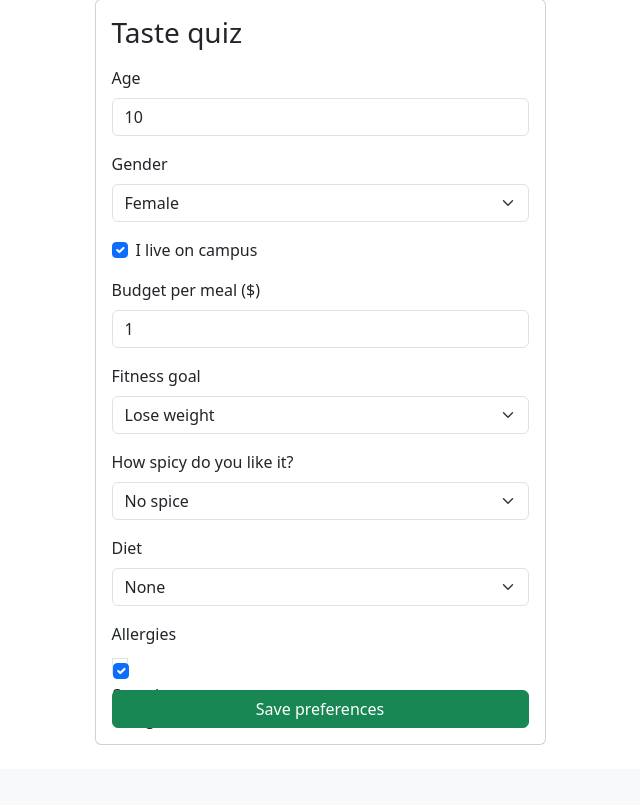
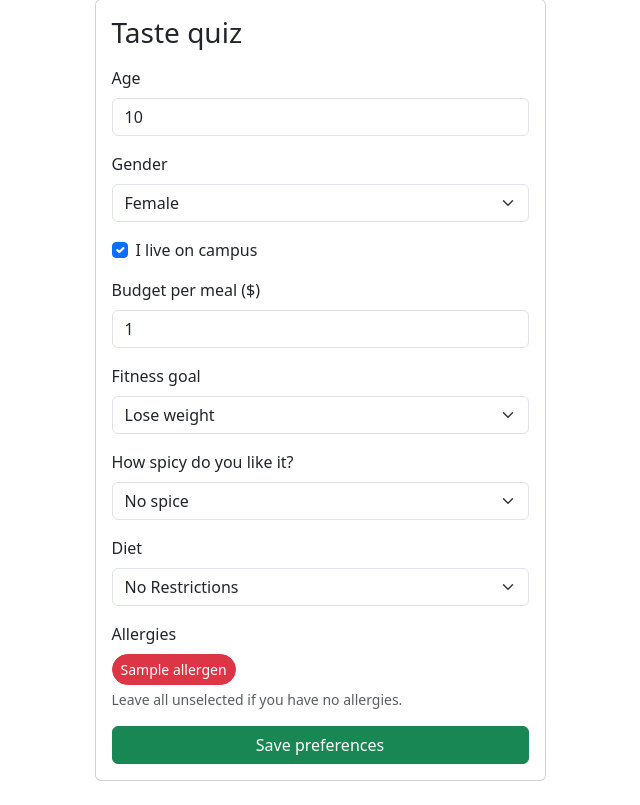
Before and after one commit to hongteeng/IS2108pairproj, a Django app: page /accounts/quiz/ in a window 1280 px wide. Shown: the part 81-886 px from the top of the page, without its empty margins (320-960 px from the left). Before the commit the page ends 826 px from the top, so only its background shows below. Run offline with Django 5.2, Linux system fonts and the light colour scheme; a user stored in the database is signed in; tables that the repository leaves empty hold one stand-in row (values such as "Sample post").

Commit message:
Show allergens as toggle pills

```diff
--- a/campusbox/accounts/models.py
+++ b/campusbox/accounts/models.py
@@ -22,7 +22,7 @@ class CustomerProfile(models.Model):
         (3, "Hot"),
     ]
     DIET_CHOICES = [
-        ("none", "None"),
+        ("none", "No Restrictions"),
         ("vegetarian", "Vegetarian"),
         ("vegan", "Vegan"),
         ("halal", "Halal"),
@@ -39,7 +39,7 @@ class CustomerProfile(models.Model):
     budget_per_meal = models.IntegerField()
     fitness_goal = models.CharField(max_length=20, choices=FITNESS_GOAL_CHOICES)
     spice_tolerance = models.IntegerField(choices=SPICE_TOLERANCE_CHOICES)
-    diet = models.CharField(max_length=20, choices=DIET_CHOICES, default="No Restrictions")
+    diet = models.CharField(max_length=20, choices=DIET_CHOICES, default="none")
     allergies = models.ManyToManyField("menu.Allergen", blank=True)
     predicted_category = models.ForeignKey(
         "menu.MealCategory",
--- a/campusbox/accounts/templates/accounts/quiz.html
+++ b/campusbox/accounts/templates/accounts/quiz.html
@@ -18,6 +18,21 @@
                 <label class="form-check-label" for="{{ field.id_for_label }}">{{ field.label }}</label>
                 {% for error in field.errors %}<div class="text-danger small">{{ error }}</div>{% endfor %}
               </div>
+            {% elif field.name == "allergies" %}
+              {# Each allergen is a checkbox styled as a toggle pill (Bootstrap btn-check) #}
+              <div class="mb-3">
+                <div class="form-label">{{ field.label }}</div>
+                <div class="d-flex flex-wrap gap-2">
+                  {% for checkbox in field %}
+                    <input type="checkbox" class="btn-check" name="{{ field.html_name }}"
+                           value="{{ checkbox.data.value }}" id="{{ checkbox.id_for_label }}"
+                           {% if checkbox.data.selected %}checked{% endif %}>
+                    <label class="btn btn-outline-danger btn-sm rounded-pill" for="{{ checkbox.id_for_label }}">{{ checkbox.choice_label|capfirst }}</label>
+                  {% endfor %}
+                </div>
+                <div class="form-text">Leave all unselected if you have no allergies.</div>
+                {% for error in field.errors %}<div class="text-danger small">{{ error }}</div>{% endfor %}
+              </div>
             {% else %}
               <div class="mb-3">
                 <label class="form-label" for="{{ field.id_for_label }}">{{ field.label }}</label>
```
Also changed, not shown: campusbox/accounts/migrations/0001_initial.py.
